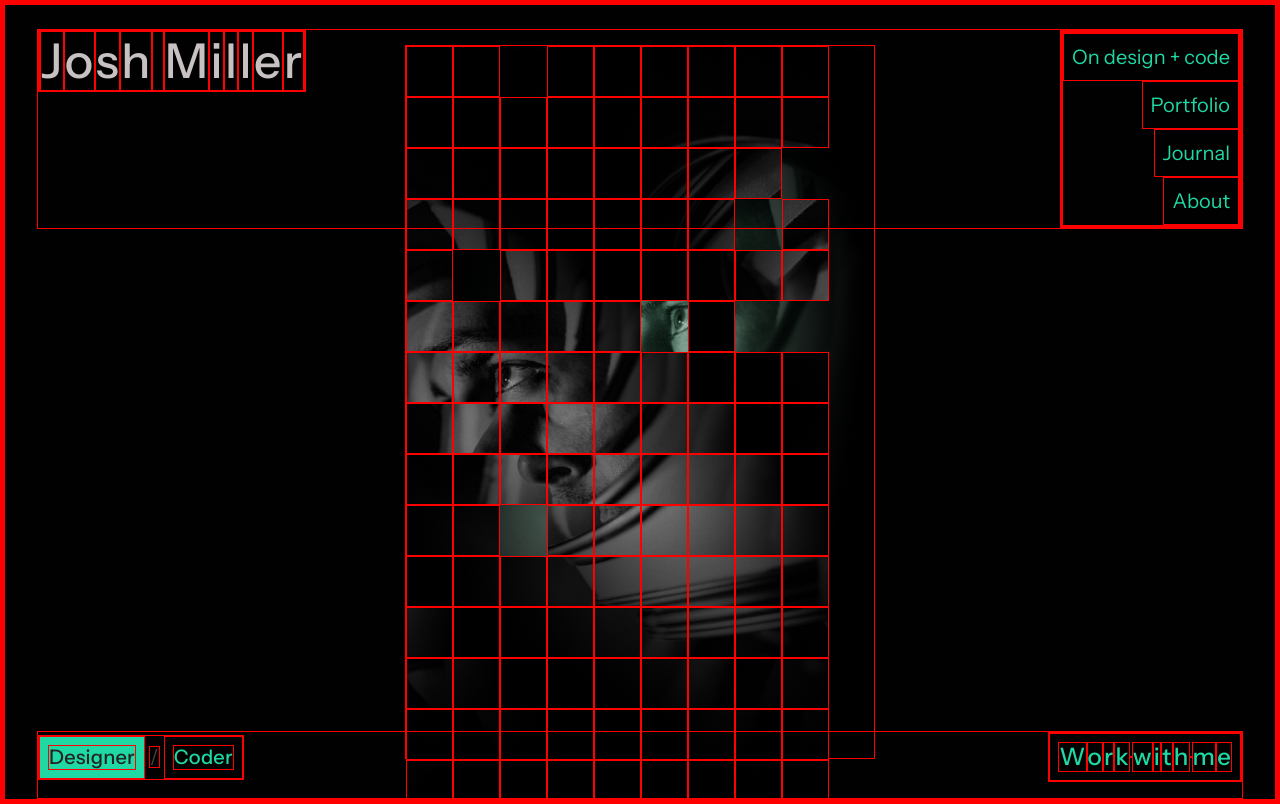
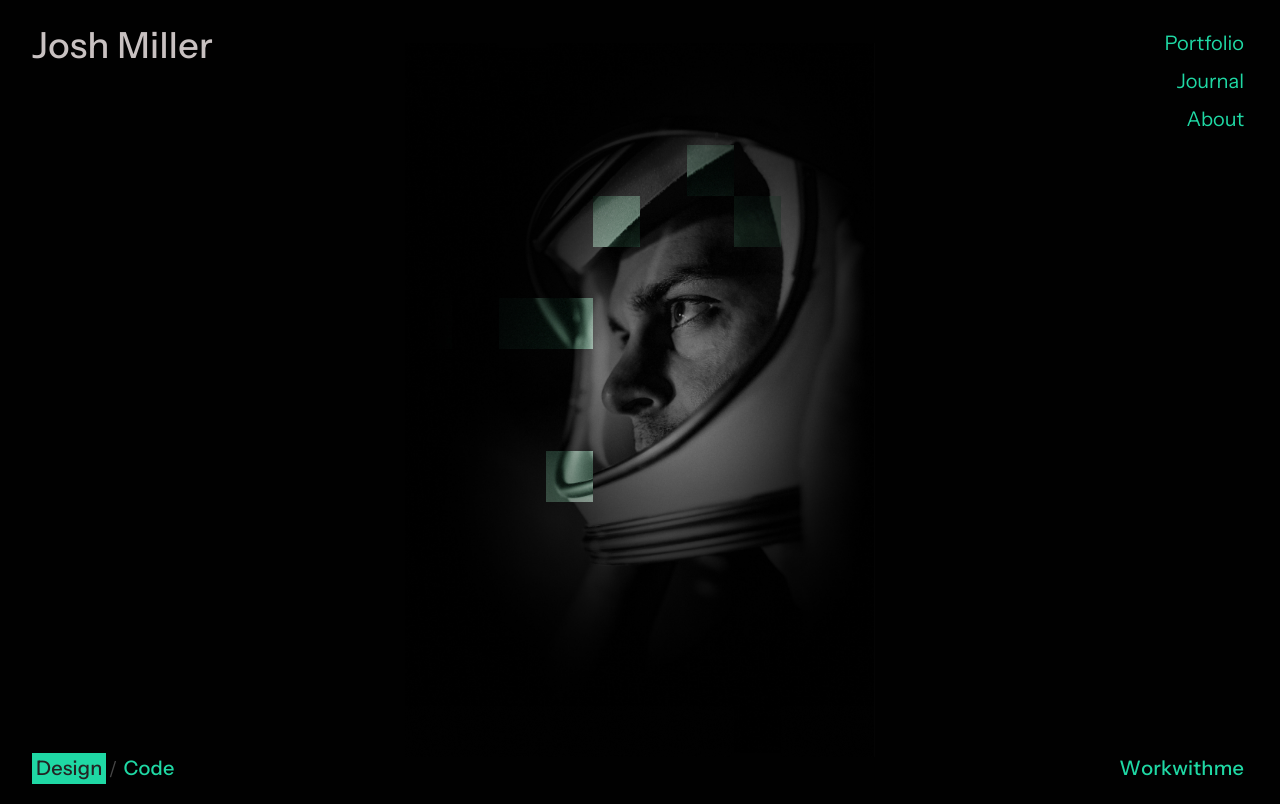
Before and after one commit to jshmllr/portfolio-zwei, a plain HTML site: page index.html in a window 1280 px wide. Drawn offline with nearby package versions, Linux system fonts and the light colour scheme.

Commit message:
Refactor index.html and style.css to remove redundant links, enhance accessibility, and improve responsive design. Update menu item styles and switch component for better layout and user experience across different screen sizes.

```diff
--- a/css/style.css
+++ b/css/style.css
@@ -1,7 +1,5 @@
 /* Define custom properties for theming */
-* {
-    border: 1px solid red;
-}
+
 :root {
     --bg-color: #010101;
     --text-color: #c8c1c1;
@@ -16,50 +14,50 @@
     --font-size-md: 1.25rem;   /* 20px */
     --font-size-lg: 1.5rem;    /* 24px */
     --font-size-xl: 2rem;      /* 32px */
-    --touch-target-size: 44px;
-    --spacing-base: 8px;
+    --touch-target-size: 40px; /* Minimum size for touch targets (accessibility) */
+    --spacing-base: 4px;       /* Base unit for spacing calculations */
     /* Font weights */
     --weight-regular: 400;
     --weight-medium: 500;
     --weight-bold: 700;
     /* Line heights */
-    --line-height-tight: 1.2;
-    --line-height-normal: 1.5;
+    --line-height-tight: 1.2;  /* For headings */
+    --line-height-normal: 1.5; /* For body text */
 }
 
-/* Box-sizing globally applied */
+/* Box-sizing globally applied to ensure padding doesn't affect element width */
 *, *::after, *::before {
     box-sizing: border-box;
 }
 
-/* Base styles with logical properties */
+/* Base styles with logical properties for better RTL support */
 body {
     font-family: var(--font-primary);
     color: var(--text-color);
     background: var(--bg-color);
     font-smooth: auto;
-    -webkit-font-smoothing: antialiased;
-    -moz-osx-font-smoothing: grayscale;
+    -webkit-font-smoothing: antialiased; /* Better text rendering on WebKit */
+    -moz-osx-font-smoothing: grayscale;  /* Better text rendering on Firefox */
     margin: 0;
-    overflow: hidden;
+    overflow: hidden;          /* Prevent scrolling on the main page */
     font-size: var(--font-size-base);
     font-weight: var(--weight-regular);
 }
 
-/* Main layout with Grid instead of Flexbox for better control */
+/* Main layout with Flexbox for centering content */
 main {
     display: flex;
     overflow: hidden;
-    block-size: 100dvh; /* Use dynamic viewport height */
-    padding-bottom: env(safe-area-inset-bottom, 0); /* Account for iOS bottom bar */
-    container-type: inline-size;
-    container-name: main-container;
-    contain: layout;
-    justify-content: center; /* Horizontal centering */
-    align-items: center; /* Vertical centering */
+    block-size: 100dvh;        /* Use dynamic viewport height for better mobile experience */
+    padding-bottom: env(safe-area-inset-bottom, 0); /* Account for iOS bottom bar (notch) */
+    container-type: inline-size; /* Enable container queries */
+    container-name: main-container; /* Name for container queries */
+    contain: layout;           /* Optimize rendering performance */
+    justify-content: center;   /* Horizontal centering */
+    align-items: center;       /* Vertical centering */
 }
 
-/* Links */
+/* Links styling */
 a {
     text-decoration: none;
     color: var(--accent-design);
@@ -68,11 +66,11 @@ a {
 }
 
 a:hover {
-    color: #fff;
+    color: #fff;               /* Brighten links on hover */
 }
 
 a:focus {
-    outline: 1px solid var(--accent-design);
+    outline: 1px solid var(--accent-design); /* Accessibility: visible focus state */
 }
 
 /* Hidden elements with modern approach */
@@ -80,31 +78,33 @@ a:focus {
     display: none;
 }
 
-/* Loading animation */
+/* Loading animation shown during page initialization */
 .js .loading {
     position: fixed;
-    z-index: 100;
-    inset: 0; /* Shorthand for top/left/right/bottom */
+    z-index: 100;              /* Ensure it's above other content */
+    inset: 0;                  /* Shorthand for top/left/right/bottom: 0 */
     background: var(--bg-color);
-    transition: opacity 0.3s;
+    transition: opacity 0.3s;  /* Smooth fade out when hidden */
 }
 
 .js .loading--hide {
-    pointer-events: none;
-    opacity: 0;
+    pointer-events: none;      /* Prevent interaction when hidden */
+    opacity: 0;                /* Fade out */
 }
 
+/* Loading animation text that changes over time */
 .js .loading::after {
     content: '- - -';
     font-family: var(--font-mono);
-    font-size: clamp(1rem, 2.5vw, 1.5em);
+    font-size: clamp(1rem, 2.5vw, 1.5em); /* Responsive font size */
     position: absolute;
     inset: 0;
     display: grid;
-    place-items: center;
+    place-items: center;       /* Center both horizontally and vertically */
     animation: animLoader 1s infinite alternate forwards;
 }
 
+/* Keyframes for the loading animation */
 @keyframes animLoader {
     0% { content: '- - -'; }
     25% { content: 'd - -'; }
@@ -113,7 +113,7 @@ a:focus {
     100% { content: 'd - c'; }
 }
 
-/* Buttons */
+/* Button base styles */
 .btn {
     border: none;
     background: none;
@@ -121,16 +121,18 @@ a:focus {
 }
 
 .btn:focus {
-    outline: 1px solid var(--accent-design);
+    outline: 1px solid var(--accent-design); /* Accessibility: visible focus state */
 }
 
+/* Menu button specific styles */
 .btn--menu {
     font-size: 1em;
-    margin-inline-start: 2em; /* Logical property */
+    margin-inline-start: 2em;  /* Logical property for RTL support */
     padding: 0;
     color: var(--text-color);
 }
 
+/* Toggle between different menu icons based on mode */
 .btn--menu .icon--menu-alt,
 .btn--menu.mode--code .icon--menu {
     display: none;
@@ -140,7 +142,7 @@ a:focus {
     display: block;
 }
 
-/* Content layout */
+/* Content layout - full viewport positioning */
 .content,
 .content__inner {
     position: absolute;
@@ -151,17 +153,19 @@ a:focus {
     block-size: 100%;
 }
 
+/* Inner content with z-index to ensure it's above background elements */
 .content__inner {
     z-index: 100;
     flex-direction: column;
     align-content: flex-start;
-    padding: 1.5rem clamp(1rem, 5vw, 2rem) 0;
+    padding: 1.5rem clamp(1rem, 5vw, 2rem) 0; /* Responsive padding */
     position: absolute;
+    /* Account for safe areas on all sides (especially important for notched phones) */
     inset: env(safe-area-inset-top, 0) env(safe-area-inset-right, 0)
           calc(env(safe-area-inset-bottom, 0) + 1rem) env(safe-area-inset-left, 0);
 }
 
-/* Top section */
+/* Top section containing title and menu */
 .content__top {
     display: flex;
     justify-content: space-between;
@@ -169,8 +173,9 @@ a:focus {
     inline-size: 100%;
 }
 
+/* Title styling */
 .title {
-    font-size: var(--font-size-lg);
+    font-size: var(--font-size-md);
     font-weight: var(--weight-medium);
     line-height: var(--line-height-tight);
     display: flex;
@@ -180,43 +185,49 @@ a:focus {
     width: fit-content;
 }
 
+/* Mode-specific title styling for design mode */
 .title__inner.mode--design {
     font-size: 1.5em;
-    letter-spacing: 0.01em;
+    letter-spacing: 0.01em;    /* Slightly increase spacing for readability */
 }
 
+/* Mode-specific title styling for code mode */
 .title__inner.mode--code {
-    text-transform: lowercase;
-    letter-spacing: -0.01em;
+    text-transform: lowercase; /* Coding convention style */
+    letter-spacing: -0.01em;   /* Tighter spacing for code aesthetic */
 }
 
+/* Controls container for UI elements */
 .controls {
     display: flex;
     justify-content: space-between;
     align-items: center;
     inline-size: 9em;
     margin-block-start: 1em;
-    margin-inline-start: auto;
+    margin-inline-start: auto; /* Push to the right */
 }
-/* Menus container */
+
+/* Menus container with container query support */
 .menus-container {
     container-type: normal;
     container-name: menu-container;
 }
 
+/* Mode-specific styling for code elements */
 .mode--code,
 .menu--code .menu__link {
     font-family: var(--font-mono);
     text-transform: lowercase;
     color: var(--accent-code);
-    letter-spacing: -0.02em; /* Tighten monospace font slightly */
+    letter-spacing: -0.02em;   /* Tighten monospace font slightly for better readability */
 }
 
+/* Mode-specific styling for design elements */
 .mode--design {
-    letter-spacing: 0.01em; /* Slightly open up the sans-serif */
+    letter-spacing: 0.01em;    /* Slightly open up the sans-serif for better readability */
 }
 
-/* Ensure glitching elements (including the Coder switch item) turn red in code mode */
+/* Ensure glitching elements turn red in code mode */
 [data-glitch].mode--code {
     color: var(--accent-code);
 }
@@ -228,53 +239,61 @@ a:focus {
 
 /* Current item background colors need to be preserved */
 .switch__item--current {
-    pointer-events: none;
+    pointer-events: none;      /* Prevent clicking on already selected item */
     color: #232323 !important; /* Override glitch colors for current item */
     background-color: var(--accent-design);
 }
 
+/* Change background color in code mode */
 .mode--code .switch__item--current {
     background-color: var(--accent-code);
 }
 
+/* Menu base styling */
 .menu {
     flex: none;
-    font-size: clamp(1.2em, 2.5vw, 1.2em);
+    font-size: clamp(1.2em, 2.5vw, 1.2em); /* Responsive font size */
     text-align: end;
 }
 
+/* Menu items container */
 .menu__inner {
     margin: 0;
     padding: 0;
     list-style: none;
     display: flex;
     flex-direction: column;
-    align-items: flex-end;
+    align-items: flex-end;     /* Right-align menu items */
     text-align: end;
 }
 
+/* Code menu specific styling */
 .menu--code {
     flex: none;
-    font-size: clamp(1em, 2.5vw, 1.85em);
+    font-size: clamp(1em, 2.5vw, 1.85em); /* Responsive font size */
     text-align: end;
 }
 
+/* Position relative for potential dropdown or hover effects */
 .menu:not(.menu--code) .menu__item {
     position: relative;
 }
 
+/* Spacing between menu items */
 .menu__item:not(:last-child) {
     margin-block-end: 0.25em;
 }
 
+/* Hide code menu by default in JS-enabled browsers */
 .js .menu--code {
     display: none;
 }
 
+/* Menu link styling with touch-friendly sizing */
 .menu__link {
     display: flex;
     align-items: center;
-    min-height: var(--touch-target-size);
+    min-height: var(--touch-target-size); /* Ensure touch targets are large enough */
     min-width: var(--touch-target-size);
     padding: calc(var(--spacing-base) * 1.5);
     font-size: var(--font-size-md);
@@ -282,30 +301,38 @@ a:focus {
     line-height: var(--line-height-normal);
 }
 
+/* Hover effect for code menu links */
 .menu--code .menu__link:hover {
-    color: #fff;
+    color: #fff;               /* Brighten on hover */
 }
 
-/* Bottom section */
+/* Bottom section containing mode switch and contact link */
 .content__bottom {
     display: flex;
-    align-items: center;
+    align-items: flex-end;
     inline-size: 100%;
-    margin-block-start: auto;
-    padding-bottom: max(env(safe-area-inset-bottom, 1rem), 1rem); /* Ensure minimum spacing */
+    /* margin-block-start: auto; */
+    padding-bottom: max(env(safe-area-inset-bottom, 1rem), 1rem); /* Respect safe area */
+    align-content: flex-end;
+    flex-direction: row;
+    flex-wrap: nowrap;
+    justify-content: space-between;
+    height: 100%;              /* Fill available space */
 }
 
+/* Mode switch container */
 .switch {
     display: flex;
     align-items: center;
-    gap: calc(var(--spacing-base) * 0.5);
+    gap: calc(var(--spacing-base) * 0.5); /* Small gap between items */
 }
 
+/* Individual switch items */
 .switch__item {
     position: relative;
     display: flex;
     align-items: center;
-    min-height: var(--touch-target-size);
+    min-height: var(--touch-target-size); /* Ensure touch targets are large enough */
     min-width: var(--touch-target-size);
     padding: calc(var(--spacing-base) * 1.5);
     font-size: var(--font-size-md);
@@ -313,11 +340,12 @@ a:focus {
     font-weight: var(--weight-medium);
 }
 
+/* Prevent pointer events on the text inside switch items */
 .switch__item span {
     pointer-events: none;
 }
 
-/* Style for the slash divider */
+/* Style for the slash divider between switch items */
 .switch__divider {
     font-size: var(--font-size-md);
     color: #464646;
@@ -325,74 +353,78 @@ a:focus {
     padding: 0;
     z-index: 2;
     line-height: 1;
-    user-select: none;
-    transition: color 0.3s;
+    user-select: none;         /* Prevent text selection */
+    transition: color 0.3s;    /* Smooth color transition */
 }
 
-/* Mode-specific styling for the divider */
+/* Mode-specific styling for the divider in code mode */
 .switch__divider.mode--code {
     font-family: var(--font-mono);
     color: var(--accent-code);
 }
 
+/* Mode-specific styling for the divider in design mode */
 .switch__divider.mode--design {
     font-family: var(--font-primary);
     color: var(--text-color);
 }
 
-/* Remove the old slash implementations */
+/* Remove pseudo-elements for first item and switch */
 .switch__item:first-child::after,
 .switch::after {
     content: none;
 }
 
-/* Style for the current selected item */
+/* Style for the current selected item in the switch */
 .switch__item--current {
-    pointer-events: none;
-    color: #232323 !important;
+    pointer-events: none;      /* Prevent clicking on already selected item */
+    color: #232323 !important; /* Dark text for contrast on colored background */
     background-color: var(--accent-design);
     z-index: 0;
 }
 
+/* Change background color in code mode */
 .mode--code .switch__item--current {
     background-color: var(--accent-code);
 }
 
+/* Container for the contact link */
 .link-wrap {
     display: flex;
     align-items: center;
-    margin-inline-start: auto;
+    margin-inline-start: auto; /* Push to the right */
 }
 
+/* Contact link styling with touch-friendly sizing */
 .contact-link {
     display: flex;
     align-items: center;
-    min-height: var(--touch-target-size);
+    min-height: var(--touch-target-size); /* Ensure touch targets are large enough */
     min-width: var(--touch-target-size);
     padding: calc(var(--spacing-base) * 1.5);
     font-size: var(--font-size-md);
     font-weight: var(--weight-medium);
 }
 
+/* Overlay for background effects */
 .overlay {
     position: fixed;
     inset: 0;
-    pointer-events: none;
+    pointer-events: none;      /* Allow clicks to pass through */
     background: rgba(107, 87, 86, 0.22);
     opacity: 0;
-    will-change: opacity;
+    will-change: opacity;      /* Optimize for animation */
 }
 
-/* Container query for content layout */
+/* Container query for smaller viewports */
 @container main-container (inline-size < 40rem) {
     .content__top {
         flex-direction: row;
         align-items: flex-start;
-        margin-top: 1rem;
     }
 
     .title {
-        font-size: var(--font-size-md);
+        font-size: var(--font-size-md); /* Smaller title on narrow screens */
     }
 
     .menus-container {
@@ -400,47 +432,45 @@ a:focus {
     }
 
     .menu, .menu--code {
-        font-size: 1rem;
-        text-align: start;
+        font-size: 1rem;       /* Smaller menu text */
+        text-align: start;     /* Left-align on narrow screens */
     }
 }
 
-/* Media query for system-level adjustments */
+/* Media query for shorter screens */
 @media (max-height: 38.5rem) {
     .menus-container {
-        margin-top: 0.5rem;
+        margin-top: 0.5rem;    /* Less top margin on short screens */
     }
 
     .menu, .menu--code {
-        font-size: 0.875rem;
+        font-size: 0.875rem;   /* Smaller text on short screens */
     }
 }
 
+/* Container query for narrow menu containers */
 @container menu-container (inline-size < 30rem) {
     .menu__inner {
         flex-direction: column;
-        gap: 0.5rem;
+        gap: 0.5rem;           /* Add spacing between items */
     }
 
     .menu__item:not(:last-child) {
-        margin-block-end: 0.5rem;
+        margin-block-end: 0.5rem; /* More space between items */
     }
 }
 
 /* Mobile optimizations */
 @container main-container (inline-size < 768px) {
-    .content__inner {
-        padding-bottom: 2rem;
-    }
-
     .title {
-        font-size: clamp(1.5rem, 5vw, 2rem);
+        font-size: clamp(1.5rem, 5vw, 2rem); /* Responsive title size */
     }
 
     .menu, .menu--code {
-        font-size: clamp(1.125rem, 4vw, 1.5rem);
+        font-size: clamp(1.125rem, 4vw, 1.5rem); /* Responsive menu size */
     }
 
+    /* Ensure touch targets are large enough on mobile */
     .menu__link {
         min-height: var(--touch-target-size);
         min-width: var(--touch-target-size);
@@ -449,6 +479,7 @@ a:focus {
         padding: 12px 8px;
     }
 
+    /* Ensure touch targets are large enough on mobile */
     .switch__item {
         font-size: clamp(1.125rem, 4vw, 1.5rem);
         min-height: var(--touch-target-size);
@@ -458,6 +489,7 @@ a:focus {
         padding: 12px 8px;
     }
 
+    /* Ensure touch targets are large enough on mobile */
     .contact-link {
         font-size: clamp(1.25rem, 4.5vw, 1.75rem);
         min-height: var(--touch-target-size);
@@ -471,94 +503,92 @@ a:focus {
 /* Small mobile screens */
 @media screen and (max-width: 480px) {
     .content__bottom {
-        flex-direction: column-reverse;
-        align-items: flex-start;
-        margin-bottom: var(--spacing-base);
+        margin-bottom: var(--spacing-base); /* Add bottom margin */
     }
 
     .link-wrap {
-        margin-inline-start: 0;
-        width: 100%;
+        width: fit-content;    /* Only as wide as needed */
     }
 
     .switch {
-        width: 100%;
+        width: fit-content;    /* Only as wide as needed */
         justify-content: center;
-        gap: calc(var(--spacing-base) * 1.5);
+        gap: calc(var(--spacing-base) * 1.5); /* More space between items */
     }
 
     .switch__item {
         justify-content: center;
-        text-align: center;
+        text-align: center;    /* Center text on small screens */
     }
 
     .menu__item:not(:last-child) {
-        margin-block-end: var(--spacing-base);
+        margin-block-end: var(--spacing-base); /* More space between items */
     }
 }
 
 /* Tablet and larger */
 @media screen and (min-width: 481px) {
     .title {
-        font-size: var(--font-size-xl);
+        font-size: var(--font-size-md); /* Medium title size on tablets */
     }
 
     .menu__link {
-        font-size: var(--font-size-md);
+        font-size: var(--font-size-md); /* Medium font size on tablets */
     }
 
     .switch__item {
-        font-size: var(--font-size-md);
+        font-size: var(--font-size-md); /* Medium font size on tablets */
     }
 
     .contact-link {
-        font-size: var(--font-size-lg);
+        font-size: var(--font-size-md); /* Medium font for contact link */
     }
 }
 
 /* Desktop */
 @media screen and (min-width: 769px) {
     .title {
-        font-size: var(--font-size-xl);
+        font-size: var(--font-size-lg); /* Large title on desktop */
     }
 
+    /* Smaller padding on desktop where precision pointing is available */
     .menu__link {
         padding: var(--spacing-base);
-        min-height: auto;
+        min-height: auto;      /* No minimum height needed on desktop */
     }
 
     .switch__item {
         padding: var(--spacing-base);
-        min-height: auto;
+        min-height: auto;      /* No minimum height needed on desktop */
     }
 
     .contact-link {
         padding: var(--spacing-base);
-        min-height: auto;
+        min-height: auto;      /* No minimum height needed on desktop */
     }
 }
 
 /* Extra small screens (iPhone SE, etc.) */
-@media (max-width: 374px) {
+@media (max-width: 389px) {
     .title {
-        font-size: 1.25rem;
+        font-size: 1.25rem;    /* Smaller title on tiny screens */
     }
 
     .content__top {
-        flex-direction: column;
+        flex-direction: column; /* Stack elements vertically */
     }
 
     .menus-container {
-        margin-top: 1.5rem;
-        width: 100%;
+        margin-top: 1.5rem;    /* Add space above menu */
+        width: 100%;           /* Full width */
     }
 
     .menu__inner, .menu--code .menu__inner {
-        align-items: flex-start;
+        align-items: flex-start; /* Left-align menu items */
     }
 
     .menu__link {
-        font-size: 1rem;
-        padding: 12px 8px;
+        font-size: 1rem;       /* Smaller font on tiny screens */
+        padding: 12px 8px;     /* Maintain touch target size */
     }
 }
--- a/index.html
+++ b/index.html
@@ -24,7 +24,6 @@
                         <div class="menus-container">
                             <div class="menu">
                                 <div class="menu__inner">
-                                    <a href="#" class="menu__link">On design + code</a>
                                     <a href="https://jshmllr.com/projects" class="menu__link">Portfolio</a>
                                     <a href="https://jshmllr.com/journal" class="menu__link">Journal</a>
                                     <a href="https://jshmllr.com/about" class="menu__link">About</a>
@@ -32,7 +31,6 @@
                             </div>
                             <div class="menu--code">
                                 <div class="menu__inner">
-                                    <a href="#" class="menu__link">On design + code</a>
                                     <a href="https://codepen.io/jshmllr" class="menu__link">Experiments</a>
                                     <a href="https://github.com/jshmllr" class="menu__link"> Find me on GitHub</a>
                                 </div>
@@ -41,9 +39,9 @@
 					</div>
 					<div class="content__bottom">
 						<div class="switch mode mode--design">
-							<a href="#" id="switch-design" class="switch__item switch__item--current"><span>Designer</span></a>
+							<a href="#" id="switch-design" class="switch__item switch__item--current"><span>Design</span></a>
 							<p class="switch__divider">/</p>
-							<a href="#" id="switch-code" class="switch__item" data-switch data-glitch><span>Coder</span></a>
+							<a href="#" id="switch-code" class="switch__item" data-switch data-glitch><span>Code</span></a>
 						</div>
 						<div class="link-wrap">
 							<a href="#" class="contact-link mode mode--design" data-switch data-glitch>Work with me</a>
```
